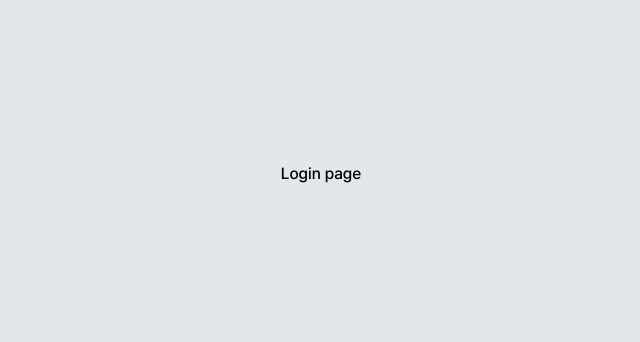
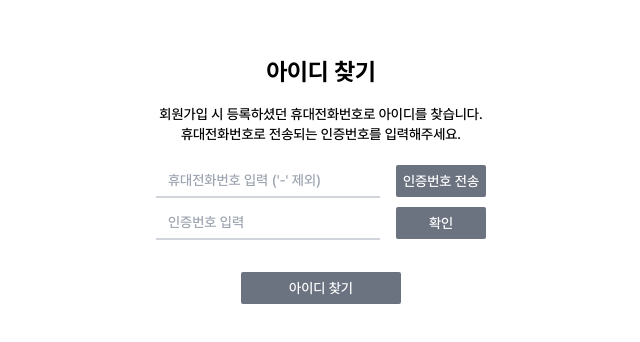
Before and after one commit to bitstep-Be-A/data-voucher, a Next.js app in the folder web/: page /login in a window 1280 px wide. Shown: the part 226-568 px from the top of the page, without its empty margins (319-959 px from the left). Built offline with nearby package versions, Linux system fonts and the light colour scheme.

Commit message:
Feat(#1): login page UI 추가

```diff
--- a/web/app/login/page.tsx
+++ b/web/app/login/page.tsx
@@ -2,8 +2,30 @@ import Image from "next/image";
 
 export default function LoginPage() {
   return (
-    <main className="flex min-w-screen min-h-screen flex-col items-center justify-center bg-bc">
-      <div>Login page</div>
-    </main>
+    <div className="w-screen h-screen flex justify-center items-center">
+      <form className="w-[500px] flex flex-col items-center">
+        <h1 className="text-2xl font-bold py-3">아이디 찾기</h1>
+        <span className="text-center py-1 mb-2 text-sm">
+          <p>회원가입 시 등록하셨던 휴대전화번호로 아이디를 찾습니다.</p>
+          <p>휴대전화번호로 전송되는 인증번호를 입력해주세요.</p>
+        </span>
+        <div className="space-y-2 py-2 mb-6">
+          <fieldset className="w-full flex justify-center items-center space-x-4">
+            <input type="text" placeholder="휴대전화번호 입력 ('-' 제외)"
+              className="w-56 border-b-2 border-gray-300 text-sm py-1.5 px-3"
+            />
+            <button className="w-[90px] bg-gray-500 rounded-sm text-sm text-white py-1.5">인증번호 전송</button>
+          </fieldset>
+          <fieldset className="w-full flex justify-center items-center space-x-4">
+            <input type="text" placeholder="인증번호 입력"
+              className="w-56 border-b-2 border-gray-300 text-sm py-1.5 px-3"
+            />
+            {/** Timer **/}
+            <button className="w-[90px] bg-gray-500 rounded-sm text-sm text-white py-1.5">확인</button>
+          </fieldset>
+        </div>
+        <button type="submit" className="w-40 bg-gray-500 rounded-sm text-sm text-white py-1.5">아이디 찾기</button>
+      </form>
+    </div>
   );
 }
```
